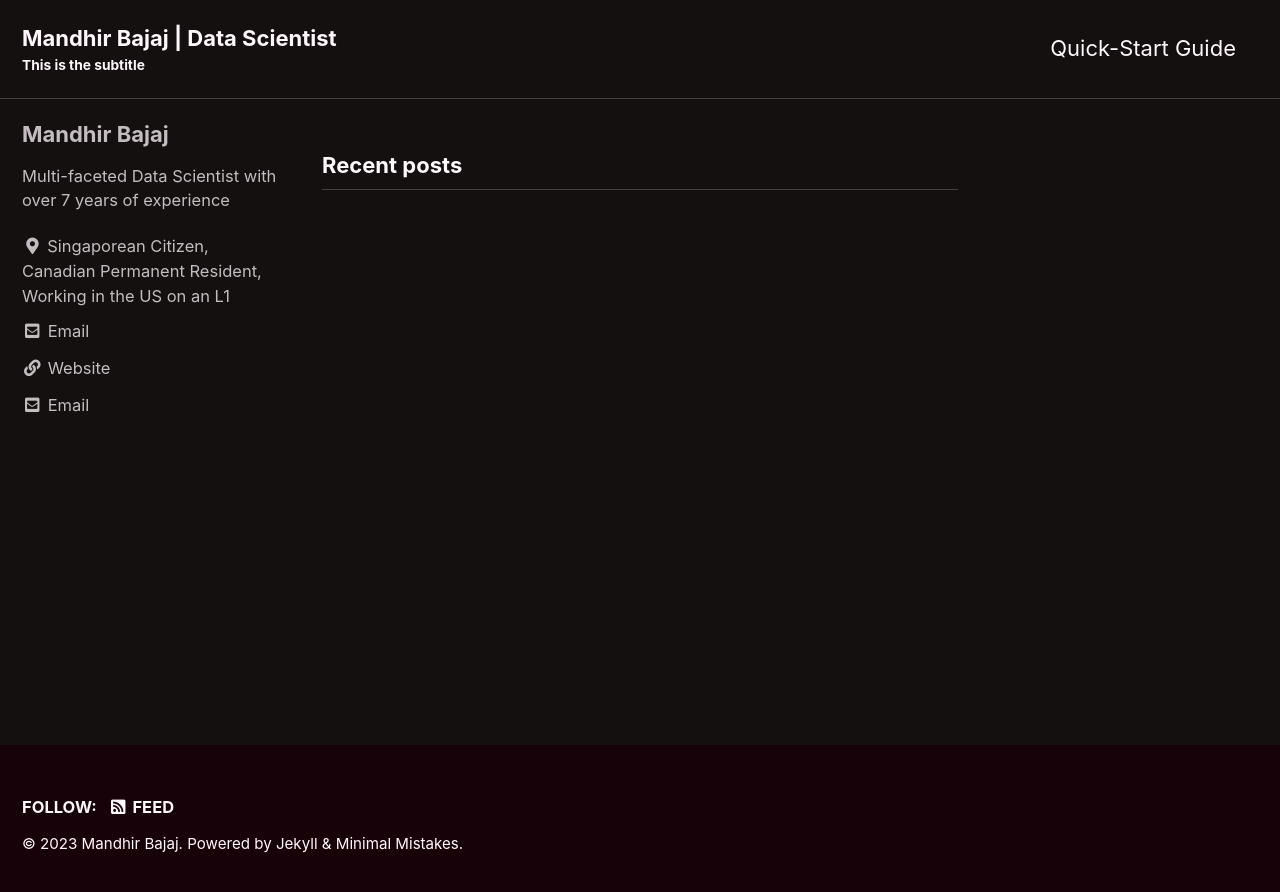
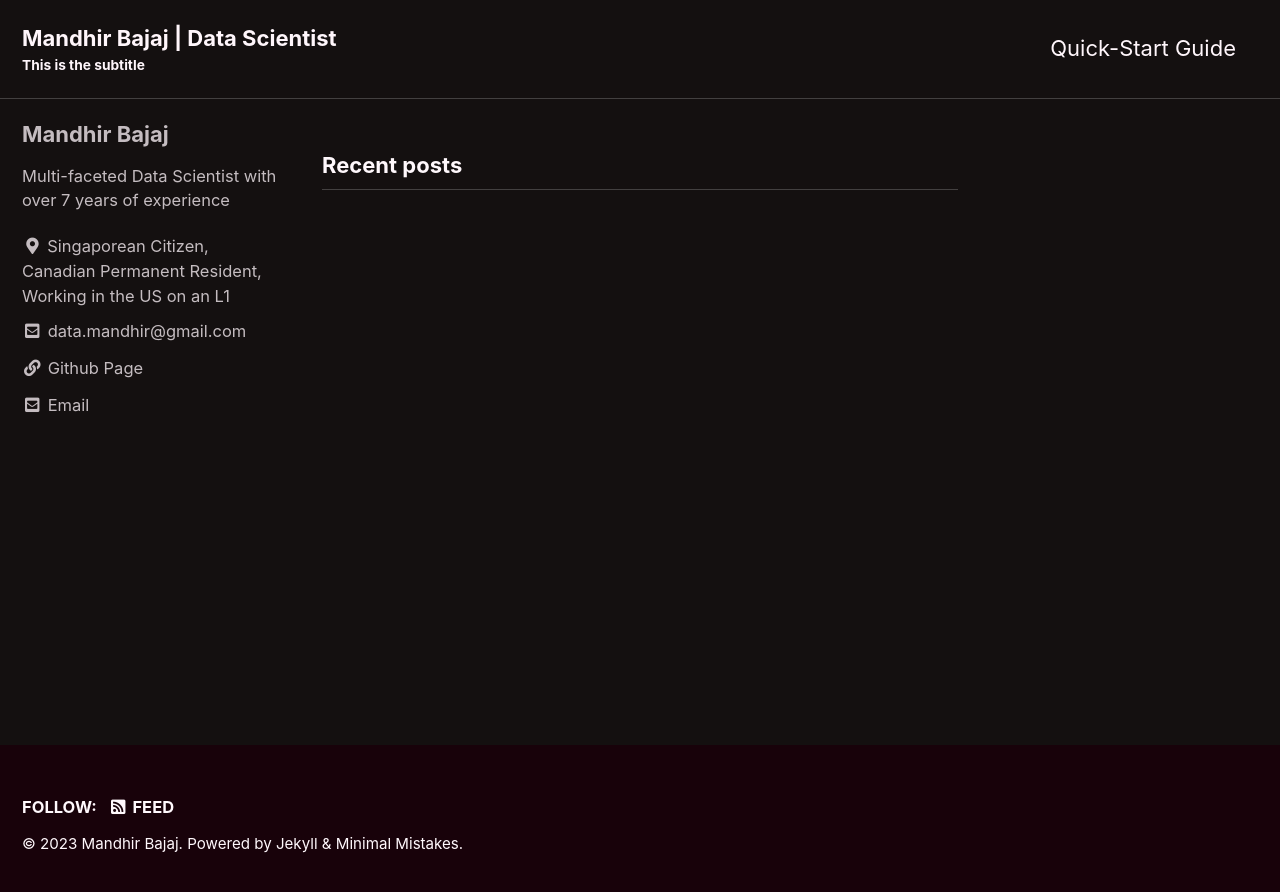
Before and after one commit to mandhir/mandhir.github.io, a Jekyll site: the page built from index.html, in a window 1280 px wide. Shown: the top 892 px of the page. Built offline with Jekyll 4.4.1, drawn with Linux system fonts in a browser that asks for light colours; cached includes are drawn as plain includes; the list of posts is cut into pages by our own code.

Commit message:
Update _config.yml

```diff
--- a/_config.yml
+++ b/_config.yml
@@ -110,10 +110,10 @@ author:
   location         : "Singaporean Citizen,<br>Canadian Permanent Resident,<br>Working in the US on an L1"
   email            : "data.mandhir@gmail.com"
   links:
-    - label: "Email"
+    - label: "data.mandhir@gmail.com"
       icon: "fas fa-fw fa-envelope-square"
       url: "mailto:data.mandhir@gmail.com"
-    - label: "Website"
+    - label: "Github Page"
       icon: "fas fa-fw fa-link"
       url: "https://mandhir.github.io"
     - label: "Twitter"
```
